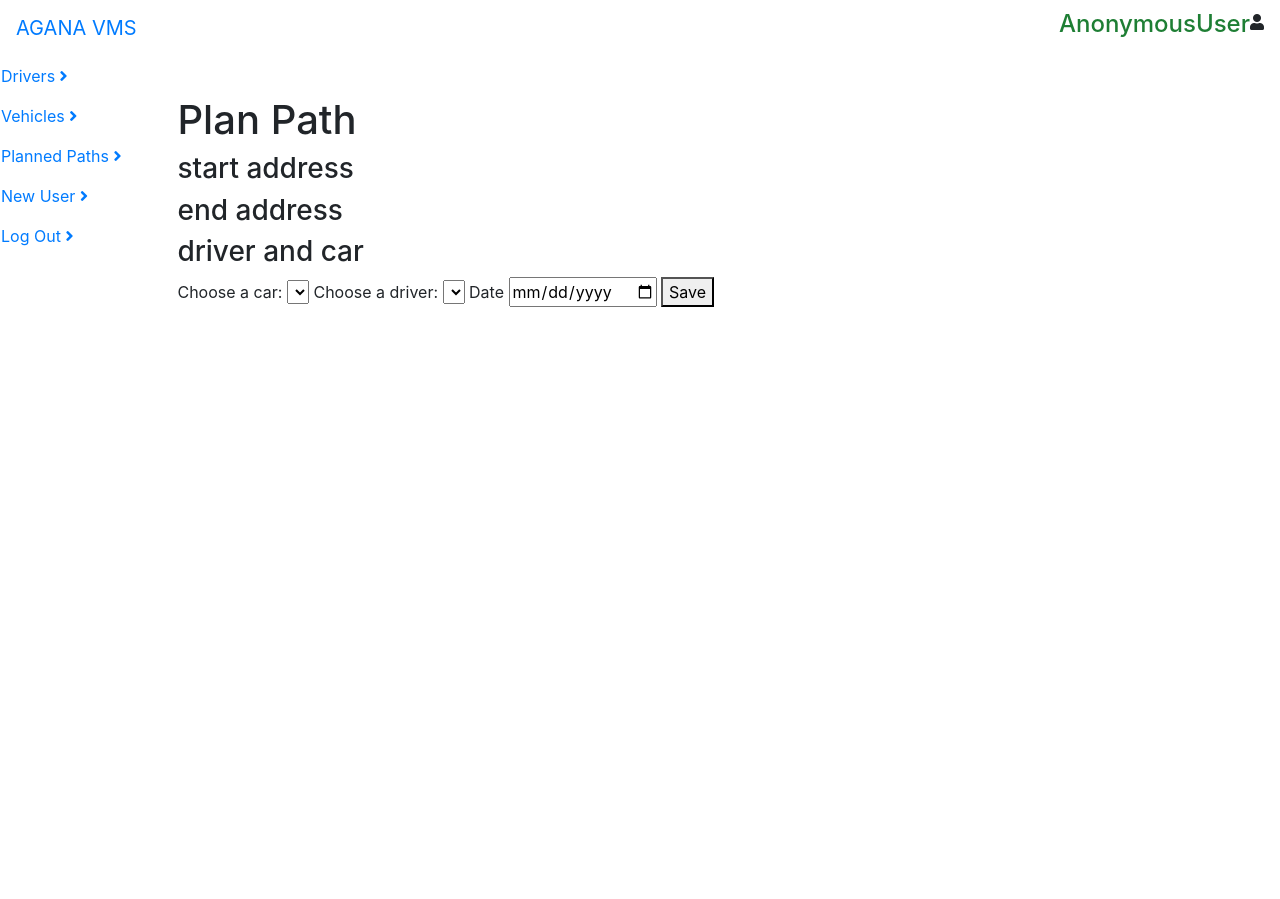
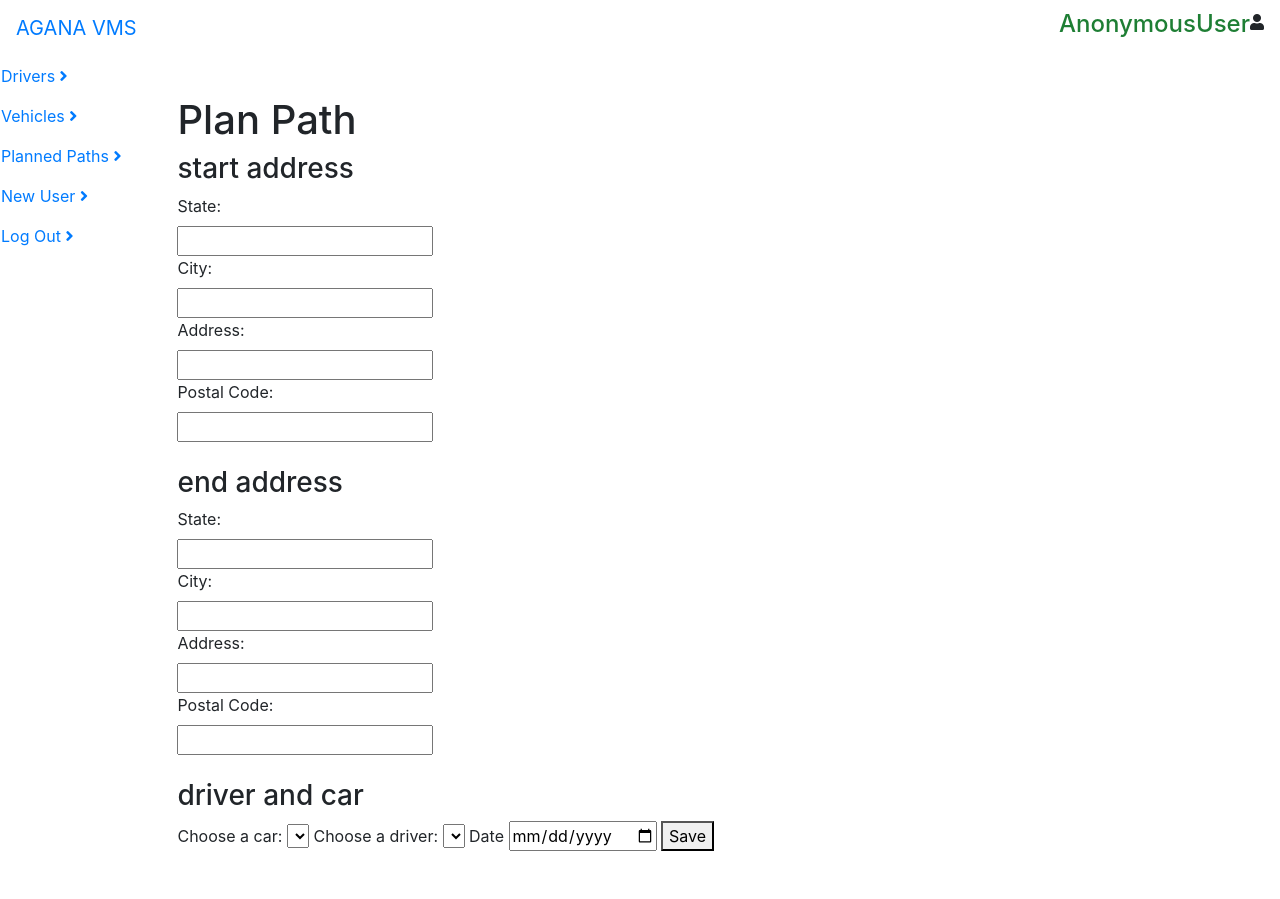
Before and after one commit to Daviz96/Veichle-Management-System, a Django app: template vms_app/templates/vms-path-add.html in a window 1280 px wide. Before the commit the page ends 307 px from the top, so only its background shows below. Run offline with Django 4.2, Linux system fonts and the light colour scheme; the template is opened without the code that fills it, so the values that code supplies are empty; some libraries are stand-ins or nearby versions; some web fonts are replaced.

Commit message:
modified path add view

```diff
--- a/vms_app/templates/vms-path-add.html
+++ b/vms_app/templates/vms-path-add.html
@@ -4,11 +4,27 @@
     <form method="post">
       {% csrf_token %}
     <h1>Plan Path</h1>
+        <h3>start address</h3>
+  <label for="id_state_start">State:</label><br>
+  <input type="text" name="state_start" id="id_state_start"><br>
+  <label for="id_city_start">City:</label><br>
+  <input type="text" name="city_start" id="id_city_start"><br>
+  <label for="id_address_start">Address:</label><br>
+  <input type="text" name="address_start" id="id_address_start"><br>
+  <label for="id_postal_code_start">Postal Code:</label><br>
+  <input type="text" name="postal_code_start" id="id_postal_code_start"><br><br>
 
-        <h3>start address</h3>
-      {{ form_start }}
+
         <h3>end address</h3>
-      {{ form_end }}
+  <label for="id_state_end">State:</label><br>
+  <input type="text" name="state_end" id="id_state_end"><br>
+  <label for="id_city_end">City:</label><br>
+  <input type="text" name="city_end" id="id_city_end"><br>
+  <label for="id_address_end">Address:</label><br>
+  <input type="text" name="address_end" id="id_address_end"><br>
+  <label for="id_postal_code_end">Postal Code:</label><br>
+  <input type="text" name="postal_code_end" id="id_postal_code_end"><br><br>
+
         <h3>driver and car</h3>
        <label for="cars">Choose a car:</label>
         <select id="cars" name="cars">
```
Also changed, not shown: accounts/views.py (+6 -2 lines), vms_app/views.py (+27 -30 lines). Lines whose indentation alone changed are shown as unchanged.
